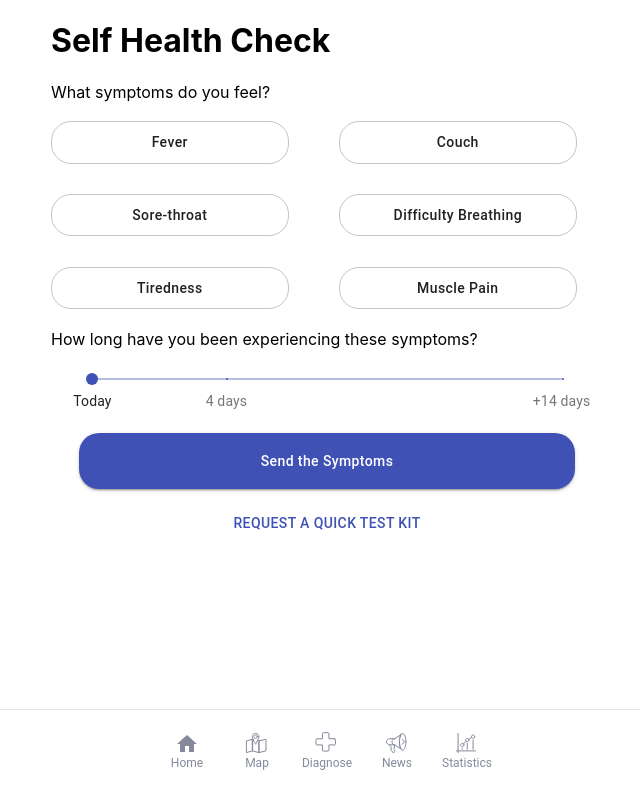
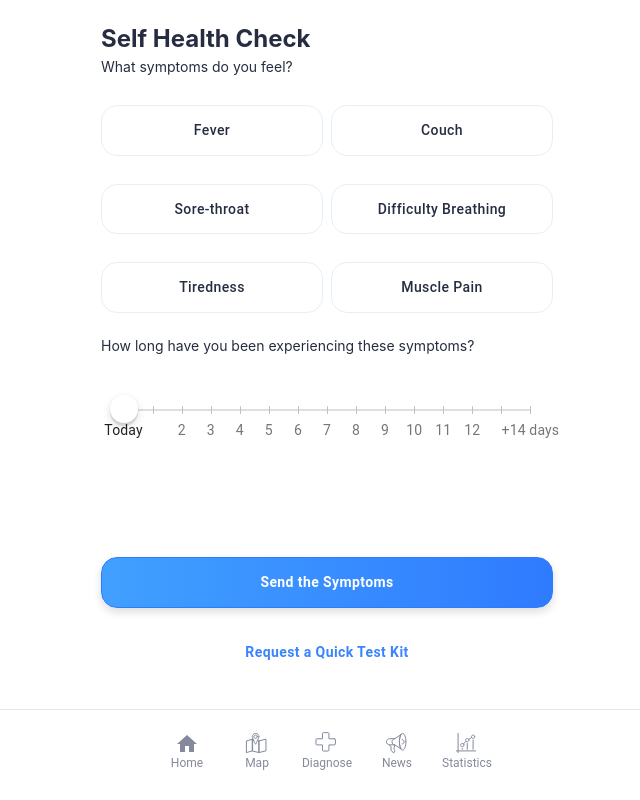
Before and after one commit to relumesaros/pandemic-proximity, a React app: page /#/self-health-check in a window 1280 px wide. Shown: the whole page, without its empty margins (313-953 px from the left). Built offline with nearby package versions, Linux system fonts and the light colour scheme.

Commit message:
fix css in Diagnose

```diff
--- /dev/null
+++ b/src/components/CommonComponent.jsx
@@ -0,0 +1,90 @@
+import React from 'react';
+import styled from "styled-components";
+import Button from '@material-ui/core/Button';
+import { makeStyles } from "@material-ui/core/styles/index";
+
+export const Title = styled.h1`
+  color: #272d40;
+  font-size: 24px;
+  font-weight: bold;
+  margin: 0;
+`;
+
+export const SubTitle = styled.p`
+  color: #272d40;
+  font-size: 14px;
+  margin: 5px 0;
+`;
+
+export const ContainerWrapper = styled.div`
+  display: flex;
+  flex-direction: column;
+  justify-content: space-between;
+  height: 100%;
+  box-sizing: border-box;
+  padding: 24px;
+  max-width: 500px;
+  margin: 0 auto;
+`;
+
+export const ContainerWrapperNoPadding = styled.div`
+  display: flex;
+  flex-direction: column;
+  justify-content: space-between;
+  box-sizing: border-box;
+  height: 100%;
+  padding: 0;
+  max-width: 500px;
+  margin: 0 auto;
+`;
+
+const useButtonBlueFilledStyles = makeStyles(() => ({
+  buttonBlueFilled: {
+    borderRadius: '16px',
+    color: '#fff',
+    fontSize: '14px',
+    margin: '10px 0',
+    'font-weight': 'bold',
+    padding: '12px 0',
+    textTransform: 'none',
+    width: '100%',
+    border: '1px solid #2D7CFF',
+    background: 'linear-gradient(270deg, #2F7BFF 0%, #41A0FF 100%)',
+    'box-shadow': '0 4px 8px 0 rgba(18,15,16,0.14)',
+  }
+}));
+
+
+export const ButtonBlueFilled = ({ content }) => {
+  const classes = useButtonBlueFilledStyles();
+  return (
+    <Button variant="contained" className={classes.buttonBlueFilled}>
+      {content}
+    </Button>
+  )
+};
+
+const useButtonWhiteUnfilledStyles = makeStyles(() => ({
+  buttonBlueFilled: {
+    color: '#3B84FF',
+    fontSize: '14px',
+    margin: '10px 0',
+    'font-weight': 'bold',
+    padding: '12px 0',
+    textTransform: 'none',
+    width: '100%',
+    border: 'none',
+    background: '#fff',
+    'box-shadow': 'none'
+  }
+}));
+
+
+export const ButtonWhiteUnfilled = ({ content }) => {
+  const classes = useButtonWhiteUnfilledStyles();
+  return (
+    <Button variant="contained" className={classes.buttonBlueFilled}>
+      {content}
+    </Button>
+  )
+};
--- a/src/components/Diagnose.jsx
+++ b/src/components/Diagnose.jsx
@@ -5,18 +5,8 @@ import Button from '@material-ui/core/Button';
 import Card from '@material-ui/core/Card';
 import Container from '@material-ui/core/Container';
 import styled from 'styled-components';
+import { ButtonBlueFilled, ContainerWrapper, SubTitle, Title } from "./CommonComponent";
 
-const DiagnoseTitle = styled.h1`
-  color: #272d40;
-  font-size: 24px;
-  font-weight: bold;
-`;
-
-const DiagnoseSubTitle = styled.p`
-  color: #272d40;
-  font-size: 14px;
-  margin: 5px 0;
-`;
 
 const CardTitle = styled.p`
   color: #272d40;
@@ -30,12 +20,6 @@ const CardSubTitle = styled.p`
   font-size: 14px;
 `;
 
-const DiagnoseWrapper = styled.div`
-  display: flex;
-  flex-direction: column;
-  justify-content: space-between;
-  height: 100%;
-`;
 
 const useStyles = makeStyles(theme => ({
   buttonBlue: {
@@ -87,27 +71,21 @@ const useStyles = makeStyles(theme => ({
     textAlign: 'center',
     color: theme.palette.text.secondary,
   },
-  container: {
-    padding: '0 24px 20px 24px',
-    height: '100%',
-  },
 }));
 
 const Diagnose = () => {
   const classes = useStyles();
 
   return (
-    <>
-      <Container maxWidth="sm" className={classes.container}>
-        <DiagnoseWrapper>
+    <ContainerWrapper>
       <div>
-            <DiagnoseTitle>Diagnose</DiagnoseTitle>
-            <DiagnoseSubTitle>
+        <Title>Diagnose</Title>
+        <SubTitle>
           Have a big impact in your Community.
-            </DiagnoseSubTitle>
-            <DiagnoseSubTitle>
+        </SubTitle>
+        <SubTitle>
           Help us to prevent the spread of COVID-19
-            </DiagnoseSubTitle>
+        </SubTitle>
 
         <div className={classes.buttons}>
           <Link to="/self-health-check">
@@ -125,13 +103,9 @@ const Diagnose = () => {
         <CardSubTitle>
           You can request a COVID-19 Quick Test Kit for 20 €
         </CardSubTitle>
-            <Button variant="contained" className={classes.buttonBlueFilled}>
-              Request a Quick Test Kit
-            </Button>
+        <ButtonBlueFilled content="Request a Quick Test Kit"/>
       </Card>
-        </DiagnoseWrapper>
-      </Container>
-    </>
+    </ContainerWrapper>
   );
 };
 
--- a/src/components/Home.jsx
+++ b/src/components/Home.jsx
@@ -1,13 +1,12 @@
 import React from 'react';
 import styled from 'styled-components';
-import { makeStyles } from '@material-ui/core/styles/index';
 import { Link } from 'react-router-dom';
-import Container from '@material-ui/core/Container';
 import profileImageSrc from '../assests/profile.jpg';
 import checkYourAreaSrc from '../assests/checkYourArea.png';
 import preventCovid from '../assests/preventCovid.png';
 import FaceSmileCustomIcon from '../customIcons/FaceSmileCustomIcon';
 import FaceSadCustomIcon from '../customIcons/FaceSadCustomIcon';
+import { ContainerWrapper, ContainerWrapperNoPadding } from "./CommonComponent";
 
 const HomeWrapper = styled.div`
   background: rgba(47, 123, 255, 0.79);
@@ -105,17 +104,10 @@ const HomeFooterWrapper = styled.div`
   border-top-left-radius: 24px;
 `;
 
-const useStyles = makeStyles(() => ({
-  container: {
-    padding: '0 0px',
-  },
-}));
-
 const Home = () => {
-  const classes = useStyles();
 
   return (
-    <Container maxWidth="sm" className={classes.container}>
+    <ContainerWrapperNoPadding>
       <HomeWrapper>
         <HomeStatusWrapper>
           <HomeStatusContentWrapper>
@@ -152,7 +144,7 @@ const Home = () => {
           </Link>
         </HomeFooterWrapper>
       </HomeWrapper>
-    </Container>
+    </ContainerWrapperNoPadding>
   );
 };
 
--- a/src/components/SelfHealthCheck.jsx
+++ b/src/components/SelfHealthCheck.jsx
@@ -1,11 +1,29 @@
 import React, { useState } from 'react';
+import styled from 'styled-components';
 import { makeStyles } from '@material-ui/core/styles';
 import Slider from '@material-ui/core/Slider';
 import Container from '@material-ui/core/Container';
 import Button from '@material-ui/core/Button';
 import Grid from '@material-ui/core/Grid';
+import { ButtonBlueFilled, ButtonWhiteUnfilled, ContainerWrapper, SubTitle, Title } from "./CommonComponent";
+import withStyles from "@material-ui/core/es/styles/withStyles";
 
-const useStyles = makeStyles(() => ({
+
+const GridWrapper = styled.div`
+  margin-top: 20px;
+`;
+
+
+const PeriodExpieriencingQuestion = styled.p`
+  color: #272D40;
+  font-size: 14px;
+`;
+
+const useStyles = makeStyles((theme) => ({
+  root: {
+    'margin': '40px 0 0 5%',
+    width: '90%',
+  },
   button: {
     borderRadius: '20px',
     margin: '1rem auto',
@@ -18,38 +36,110 @@ const useStyles = makeStyles(() => ({
     height: 'auto',
     textAlign: 'center',
   },
-  symptomsButton: {
-    borderRadius: '20px',
-    margin: '0.2rem auto',
-    paddingTop: '0.5rem',
-    paddingBottom: '0.5rem',
+  symptomsButtonRoot: {
+    borderRadius: '16px',
+    color: '#272D40',
+    fontSize: '14px',
+    margin: '10px 0',
+    borderColor: '#E7EFF6!important',
+    padding: '12px 0',
     textTransform: 'none',
-    width: '90%',
+    width: '100%',
   },
-  sliderContainer: {
-    textAlign: 'center',
+  symptomsButtonSelected: {
+    borderRadius: '16px',
+    color: '#3B84FF',
+    fontSize: '14px',
+    margin: '10px 0',
+    borderColor: '#2E79FF!important',
+    'font-weight': 'bold',
+    padding: '12px 0',
+    textTransform: 'none',
+    width: '100%',
   },
+  sliderContainer: {},
   slider: {
     width: '85%',
+    color: '#2D74FF'
+  },
+  container: {
+    padding: '0 24px 20px 24px',
+    height: '100%',
   },
 }));
+
+const iOSBoxShadow =
+  '0 3px 1px rgba(0,0,0,0.1),0 4px 8px rgba(0,0,0,0.13),0 0 0 1px rgba(0,0,0,0.02)';
+
+const IOSSlider = withStyles({
+  root: {
+    color: '#3880ff',
+    height: 2,
+    padding: '15px 0',
+  },
+  thumb: {
+    height: 28,
+    width: 28,
+    backgroundColor: '#fff',
+    boxShadow: iOSBoxShadow,
+    marginTop: -14,
+    marginLeft: -14,
+    '&:focus, &:hover, &$active': {
+      boxShadow: '0 3px 1px rgba(0,0,0,0.1),0 4px 8px rgba(0,0,0,0.3),0 0 0 1px rgba(0,0,0,0.02)',
+      // Reset on touch devices, it doesn't add specificity
+      '@media (hover: none)': {
+        boxShadow: iOSBoxShadow,
+      },
+    },
+  },
+  active: {},
+  valueLabel: {
+    left: 'calc(-50% + 11px)',
+    top: -22,
+    '& *': {
+      background: 'transparent',
+      color: '#000',
+    },
+  },
+  track: {
+    height: 2,
+  },
+  rail: {
+    height: 2,
+    opacity: 0.5,
+    backgroundColor: '#bfbfbf',
+  },
+  mark: {
+    backgroundColor: '#bfbfbf',
+    height: 8,
+    width: 1,
+    marginTop: -3,
+  },
+  markActive: {
+    opacity: 1,
+    backgroundColor: 'currentColor',
+  },
+})(Slider);
 
 const SelfHealthCheck = () => {
   const classes = useStyles();
 
   const marks = [
-    {
-      value: 0,
-      label: 'Today',
-    },
-    {
-      value: 4,
-      label: '4 days',
-    },
-    {
-      value: 14,
-      label: '+14 days',
-    },
+    { value: 0, label: 'Today', },
+    { value: 1, },
+    { value: 2, label: '2', },
+    { value: 3, label: '3', },
+    { value: 4, label: '4', },
+    { value: 5, label: '5', },
+    { value: 6, label: '6', },
+    { value: 7, label: '7', },
+    { value: 8, label: '8' },
+    { value: 9, label: '9' },
+    { value: 10, label: '10' },
+    { value: 11, label: '11' },
+    { value: 12, label: '12' },
+    { value: 13},
+    { value: 14, label: '+14 days' }
   ];
 
   // eslint-disable-next-line no-unused-vars
@@ -66,16 +156,16 @@ const SelfHealthCheck = () => {
   });
 
   return (
-    <>
-      <Container maxWidth="sm">
-        <h1>Self Health Check</h1>
-        <p>What symptoms do you feel?</p>
-        <Grid container spacing={3}>
+    <ContainerWrapper>
+      <div>
+        <Title>Self Health Check</Title>
+        <SubTitle>What symptoms do you feel?</SubTitle>
+        <GridWrapper>
+          <Grid container spacing={1}>
             <Grid item xs={6}>
               <Button
-              className={classes.symptomsButton}
+                className={healthState.symptoms.fever ? classes.symptomsButtonSelected : classes.symptomsButtonRoot}
                 variant="outlined"
-              color={healthState.symptoms.fever ? 'primary' : ''}
                 onClick={() =>
                   setHealthSate({
                     symptoms: {
@@ -90,9 +180,8 @@ const SelfHealthCheck = () => {
             </Grid>
             <Grid item xs={6}>
               <Button
-              className={classes.symptomsButton}
+                className={healthState.symptoms.couch ? classes.symptomsButtonSelected : classes.symptomsButtonRoot}
                 variant="outlined"
-              color={healthState.symptoms.couch ? 'primary' : ''}
                 onClick={() =>
                   setHealthSate({
                     symptoms: {
@@ -107,9 +196,8 @@ const SelfHealthCheck = () => {
             </Grid>
             <Grid item xs={6}>
               <Button
-              className={classes.symptomsButton}
+                className={healthState.symptoms.soreThroat ? classes.symptomsButtonSelected : classes.symptomsButtonRoot}
                 variant="outlined"
-              color={healthState.symptoms.soreThroat ? 'primary' : ''}
                 onClick={() =>
                   setHealthSate({
                     symptoms: {
@@ -125,9 +213,8 @@ const SelfHealthCheck = () => {
 
             <Grid item xs={6}>
               <Button
-              className={classes.symptomsButton}
+                className={healthState.symptoms.difficultyBreathing ? classes.symptomsButtonSelected : classes.symptomsButtonRoot}
                 variant="outlined"
-              color={healthState.symptoms.difficultyBreathing ? 'primary' : ''}
                 onClick={() =>
                   setHealthSate({
                     symptoms: {
@@ -144,9 +231,8 @@ const SelfHealthCheck = () => {
 
             <Grid item xs={6}>
               <Button
-              className={classes.symptomsButton}
+                className={healthState.symptoms.tiredness ? classes.symptomsButtonSelected : classes.symptomsButtonRoot}
                 variant="outlined"
-              color={healthState.symptoms.tiredness ? 'primary' : ''}
                 onClick={() =>
                   setHealthSate({
                     symptoms: {
@@ -162,9 +248,8 @@ const SelfHealthCheck = () => {
 
             <Grid item xs={6}>
               <Button
-              className={classes.symptomsButton}
+                className={healthState.symptoms.musclePain ? classes.symptomsButtonSelected : classes.symptomsButtonRoot}
                 variant="outlined"
-              color={healthState.symptoms.musclePain ? 'primary' : ''}
                 onClick={() =>
                   setHealthSate({
                     symptoms: {
@@ -178,35 +263,42 @@ const SelfHealthCheck = () => {
               </Button>
             </Grid>
           </Grid>
+        </GridWrapper>
 
-        <p>How long have you been experiencing these symptoms?</p>
+        <PeriodExpieriencingQuestion>How long have you been experiencing these
+          symptoms?</PeriodExpieriencingQuestion>
 
-        <div className={classes.sliderContainer}>
-          <Slider
-            className={classes.slider}
+        <div className={classes.root}>
+
+          <IOSSlider
+            aria-label="ios slider"
             defaultValue={0}
-            aria-labelledby="discrete-slider-custom"
+            marks={marks}
+            valueLabelDisplay="auto"
             step={1}
-            valueLabelDisplay="auto"
-            marks={marks}
             min={0}
             max={14}
           />
+
+          {/*<Slider*/}
+          {/*className={classes.slider}*/}
+          {/*defaultValue={0}*/}
+          {/*aria-labelledby="discrete-slider-custom"*/}
+          {/*step={1}*/}
+          {/*valueLabelDisplay="auto"*/}
+          {/*marks={marks}*/}
+          {/*min={0}*/}
+          {/*max={14}*/}
+          {/*/>*/}
+        </div>
       </div>
 
       <div className={classes.buttons}>
-          <Button
-            variant="contained"
-            color="primary"
-            className={classes.button}
-          >
-            Send the Symptoms
-          </Button>
+        <ButtonBlueFilled content="Send the Symptoms"/>
+        <ButtonWhiteUnfilled content="Request a Quick Test Kit"/>
+      </div>
 
-          <Button color="primary">Request a Quick Test Kit</Button>
-        </div>
-      </Container>
-    </>
+    </ContainerWrapper>
   );
 };
 
```
Lines whose indentation alone changed are shown as unchanged.
